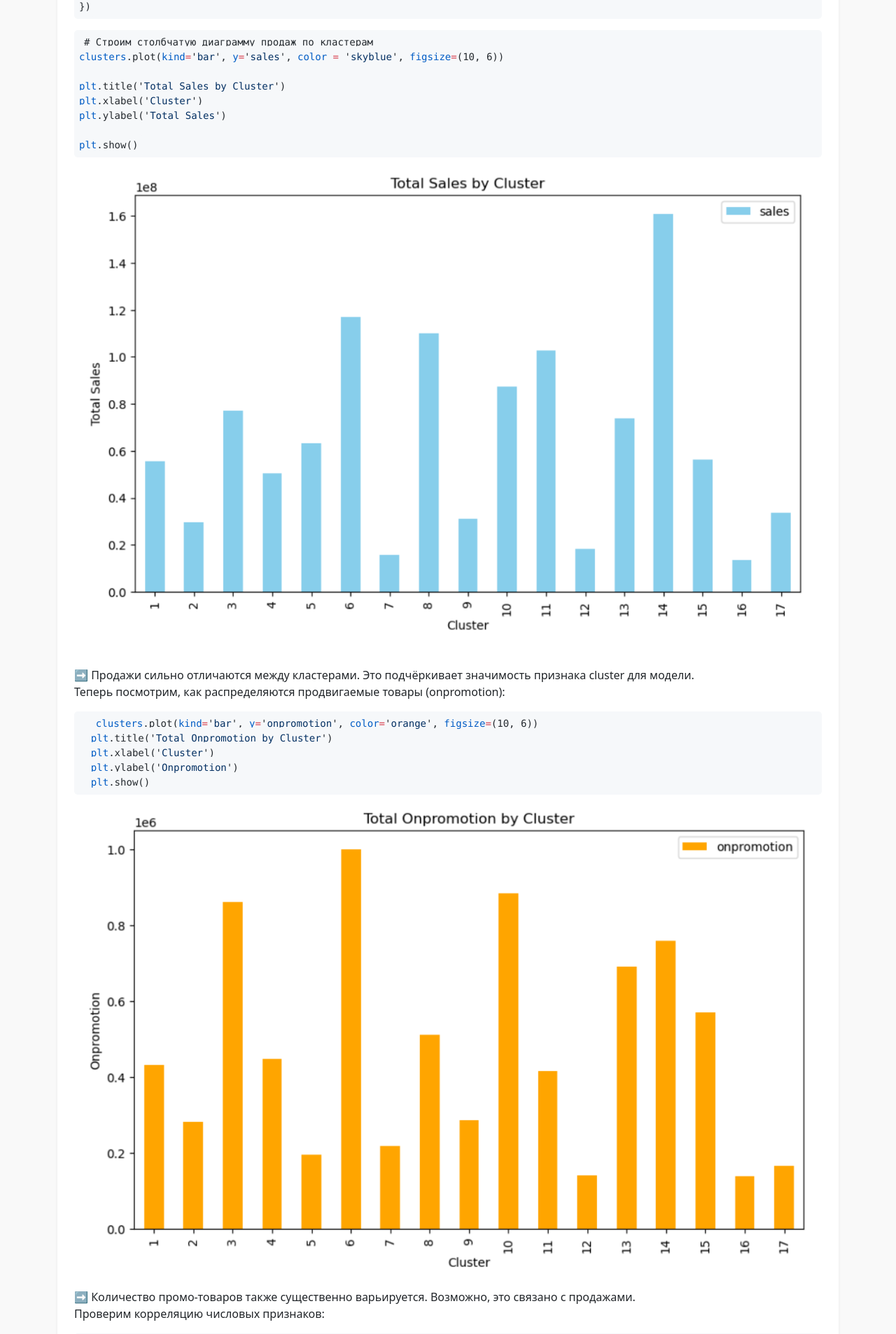
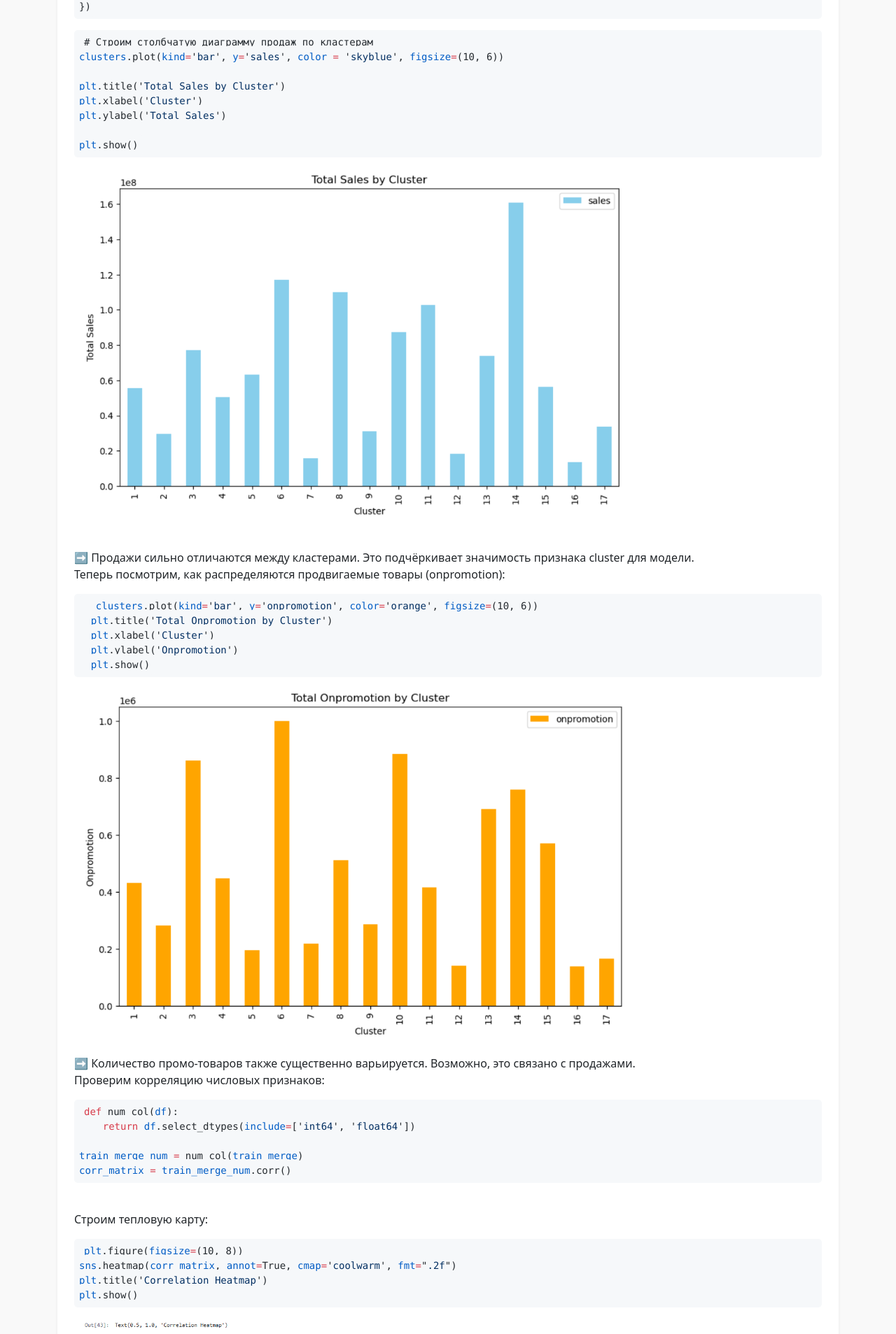
Before and after one commit to matejkoas/matejkoas.github.io, a Jekyll site: the page built from _cases/case8_python.md, in a window 1280 px wide. Shown: the part 2833-4740 px from the top of the page at 70% size. Built offline with Jekyll 4.4.1, drawn with Linux system fonts in a browser that asks for light colours.

Commit message:
edit img

````diff
--- a/_cases/case8_python.md
+++ b/_cases/case8_python.md
@@ -117,7 +117,7 @@ plt.show()
 ```
 
    <div class="case-image">
-      <img src="{{ site.baseurl }}/assets/images/case8_2.png" alt="кейсы по Power BI" class="img-fluid">
+      <img src="{{ site.baseurl }}/assets/images/case8_2.png" alt="кейсы по Power BI" class="img-fluid w-75">
     </div>
 <br>
 
@@ -134,7 +134,7 @@ plt.show()
 ```
 
    <div class="case-image">
-      <img src="{{ site.baseurl }}/assets/images/case8_3.png" alt="кейсы по Power BI" class="img-fluid">
+      <img src="{{ site.baseurl }}/assets/images/case8_3.png" alt="кейсы по Power BI" class="img-fluid w-75">
     </div>
 <br>
 ➡ Количество промо-товаров также существенно варьируется. Возможно, это связано с продажами.
@@ -184,7 +184,7 @@ plt.show()
 <br>
 
    <div class="case-image">
-      <img src="{{ site.baseurl }}/assets/images/case8_4.png" alt="кейсы по Power BI" class="img-fluid w-75">
+      <img src="{{ site.baseurl }}/assets/images/case8_5.png" alt="кейсы по Power BI" class="img-fluid w-75">
     </div>
 <br>
 📌 Визуально можно выделить 4 ценовые зоны:
@@ -242,7 +242,7 @@ test_merge = oil_features(test_merge)
 train_merge.isna().sum()
 ```
    <div class="case-image">
-      <img src="{{ site.baseurl }}/assets/images/case8_6.png" alt="кейсы по Power BI" class="img-fluid w-75">
+      <img src="{{ site.baseurl }}/assets/images/case8_6.png" alt="кейсы по Power BI" class="img-fluid w-25">
     </div>
 
 ➡ Пропуски только в новых дельтах — они появляются, потому что нет предыдущих значений в начале временного ряда. Заполним их нулями:
@@ -264,7 +264,7 @@ train_merge.isna().sum()
 ```
 
    <div class="case-image">
-      <img src="{{ site.baseurl }}/assets/images/case8_7.png" alt="кейсы по Power BI" class="img-fluid w-75">
+      <img src="{{ site.baseurl }}/assets/images/case8_7.png" alt="кейсы по Power BI" class="img-fluid w-25">
     </div>
 
 ✅ Пропуски устранены. Новые признаки готовы к использованию в модели.
````
